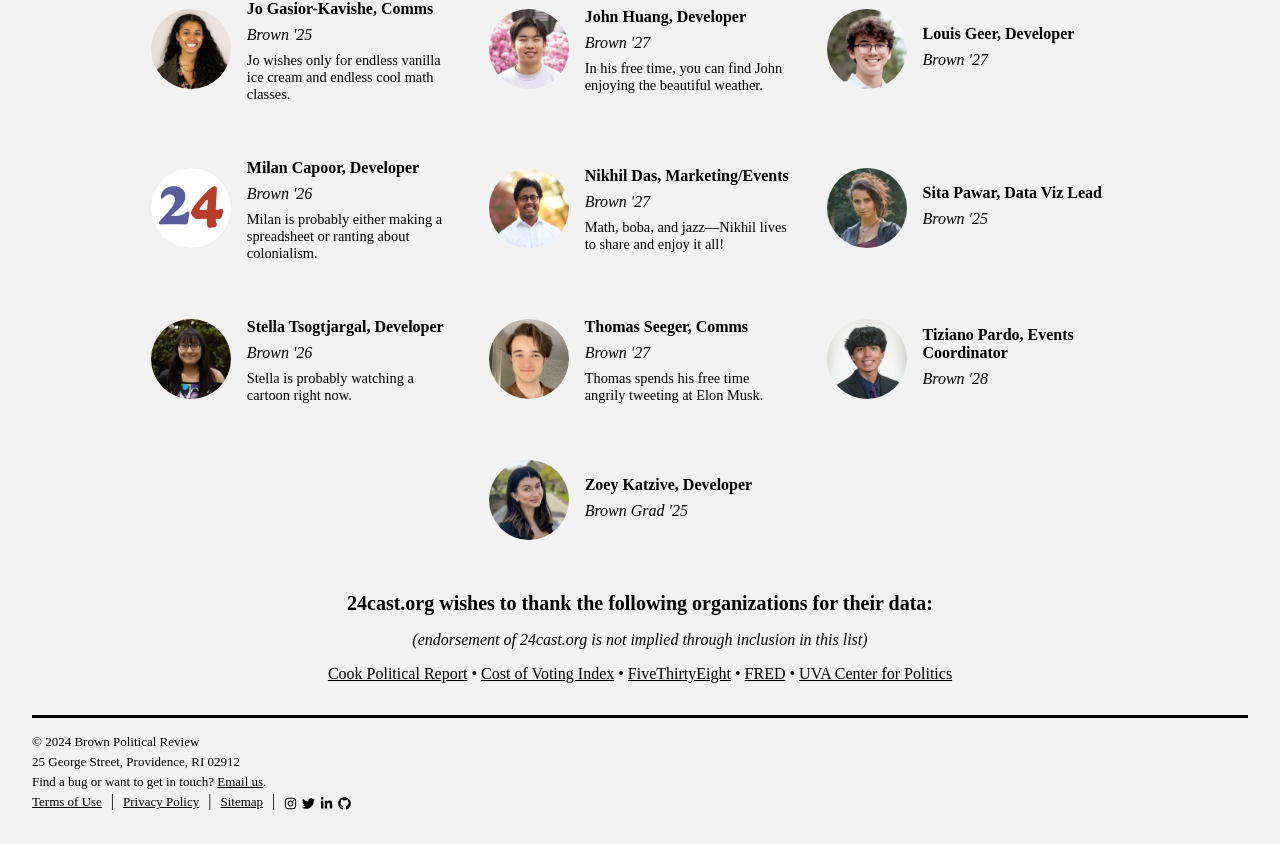
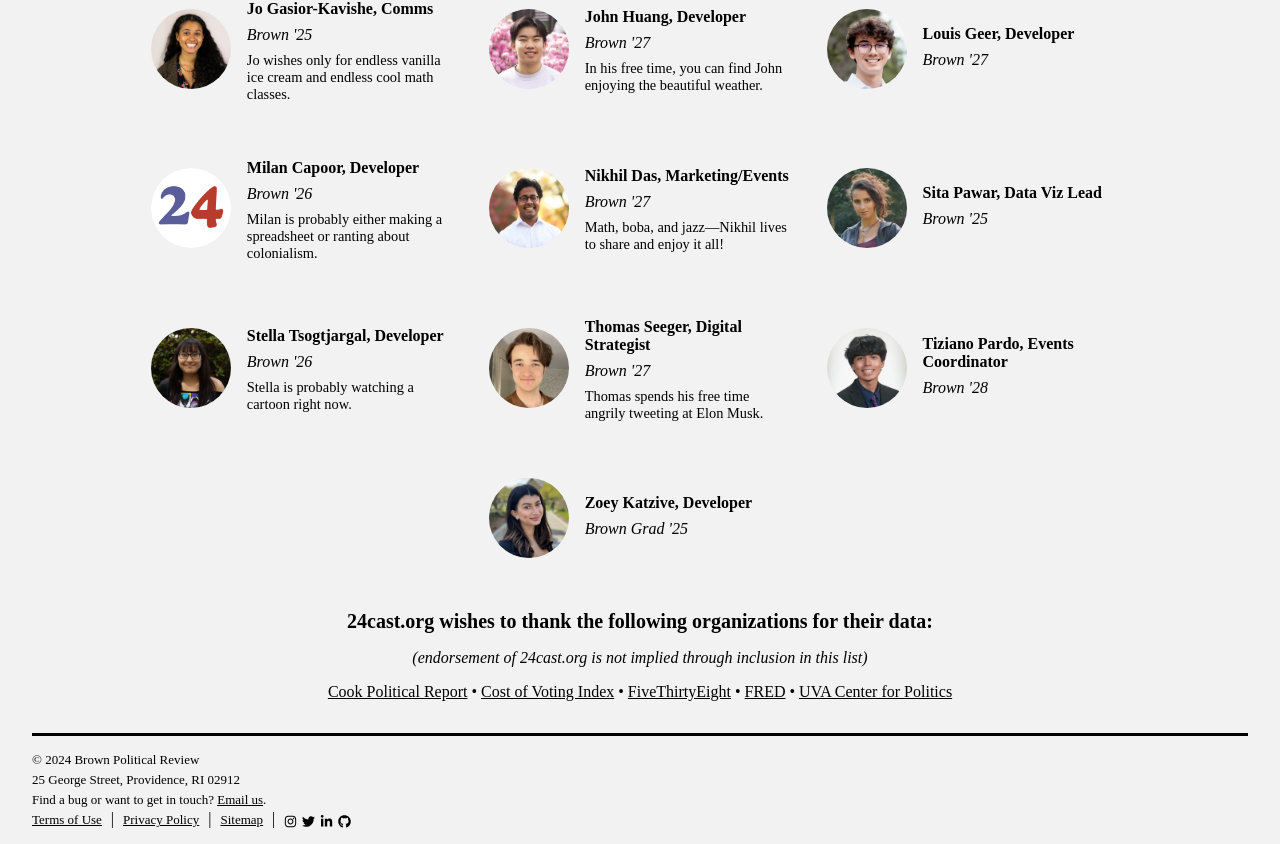
Before and after one commit to BPR-Data-Team/ElectionModel2024-site, a Next.js app: page /about in a window 1280 px wide. Shown: the part 1491-2335 px from the top of the page. Built offline with nearby package versions, Linux system fonts and the light colour scheme; a web font is replaced by a local one.

Commit message:
Update page.tsx

```diff
--- a/src/app/(main)/about/page.tsx
+++ b/src/app/(main)/about/page.tsx
@@ -55,7 +55,7 @@ const people = [
   { id: "Nikhil", name: "Nikhil Das, Marketing/Events", image: nikhil, year: "Brown '27", bio: "Math, boba, and jazz—Nikhil lives to share and enjoy it all!" },
   { id: "Sita", name: "Sita Pawar, Data Viz Lead", image: sita, year: "Brown '25", bio: "" },
   { id: "Stella", name: "Stella Tsogtjargal, Developer", image: stella, year: "Brown '26", bio: "Stella is probably watching a cartoon right now." },
-  { id: "Thomas", name: "Thomas Seeger, Comms", image: thomas, year: "Brown '27", bio: "Thomas spends his free time angrily tweeting at Elon Musk." },
+  { id: "Thomas", name: "Thomas Seeger, Digital Strategist", image: thomas, year: "Brown '27", bio: "Thomas spends his free time angrily tweeting at Elon Musk." },
   { id: "Tiziano", name: "Tiziano Pardo, Events Coordinator", image: tiziano, year: "Brown '28", bio: "" },
   { id: "Zoey", name: "Zoey Katzive, Developer", image: zoey, year: "Brown Grad '25", bio: "" }
 ];
```
